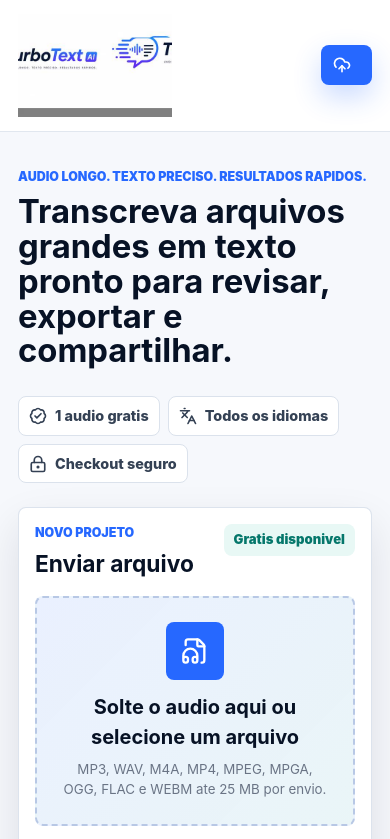
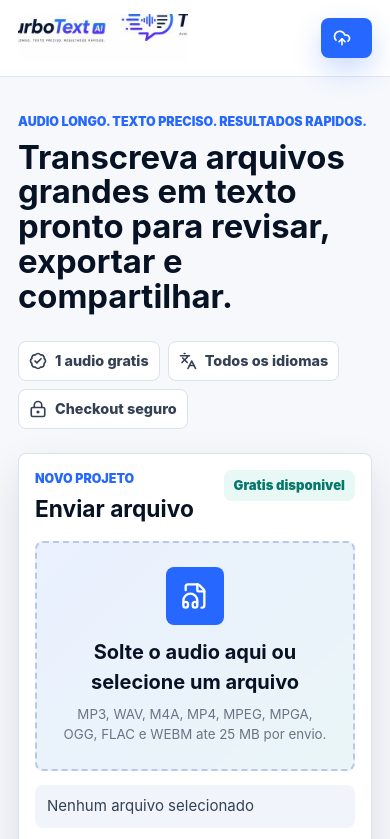
Before and after one commit to alinevicentedev-cell/TurboText-AI, a website: page index.html in a window 390 px wide. Shown: the top 839 px of the page. Drawn offline with nearby package versions, Linux system fonts and the light colour scheme.

Commit message:
Ajustar exibicao da logo no site

```diff
--- a/styles.css
+++ b/styles.css
@@ -63,14 +63,16 @@
 .brand {
   display: inline-flex;
   align-items: center;
-  min-width: 178px;
+  min-width: 240px;
 }
 
 .brand img {
   display: block;
-  width: 188px;
-  max-width: 34vw;
-  height: auto;
+  width: 240px;
+  max-width: 32vw;
+  height: 66px;
+  object-fit: cover;
+  object-position: center;
 }
 
 .nav-links {
@@ -553,7 +555,7 @@
 
 .pricing-band,
 .flow-band,
-.payments-band,
+payments-band,
 .security-band {
   padding: 62px 32px;
 }
@@ -698,8 +700,11 @@
 }
 
 .footer img {
-  width: 168px;
-  height: auto;
+  width: 260px;
+  max-width: min(58vw, 260px);
+  height: 72px;
+  object-fit: cover;
+  object-position: center;
 }
 
 .footer p {
@@ -836,8 +841,9 @@
   }
 
   .brand img {
-    width: 154px;
-    max-width: 48vw;
+    width: 170px;
+    max-width: 50vw;
+    height: 48px;
   }
 
   .button-compact {
```
